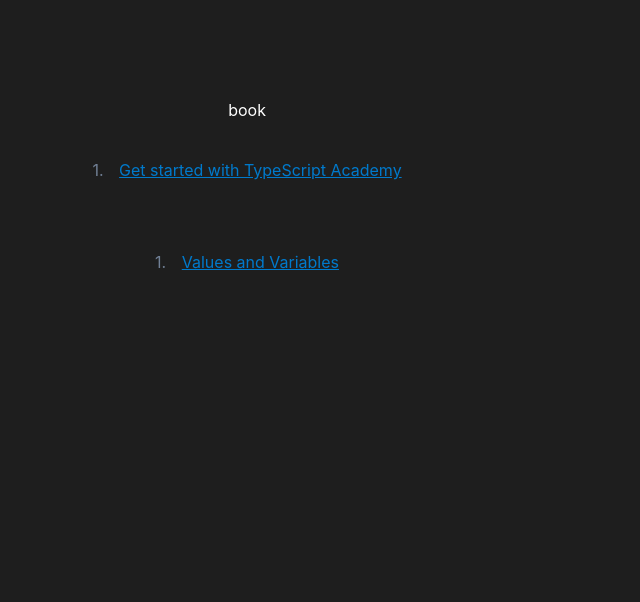
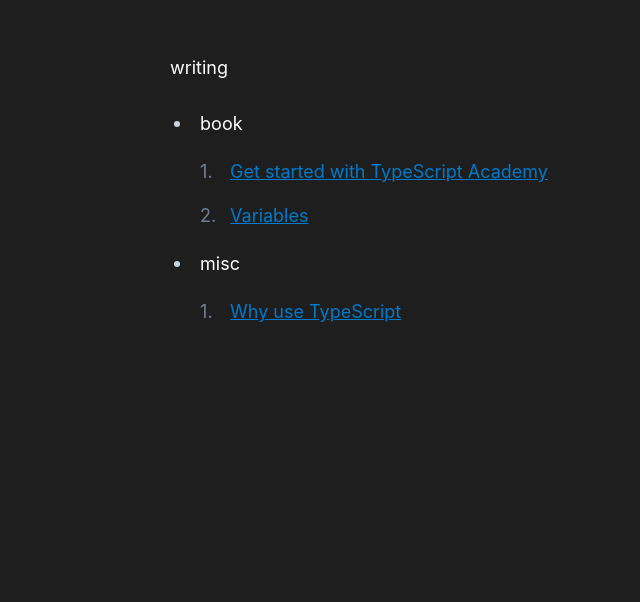
Before and after one commit to grom-brindal/typescript-academy, a Next.js app: page / in a window 1280 px wide. Shown: the part 198-800 px from the top of the page, without its empty margins (281-921 px from the left). Built offline with nearby package versions, Linux system fonts and the light colour scheme; what @tailwindcss/custom-forms would draw is missing.

Commit message:
make index navigable

```diff
--- a/pages/book/Variables.mdx
+++ b/pages/book/Variables.mdx
@@ -95,7 +95,7 @@
 
 <TS>
   <Editor
-    id="20"
+    id="19"
     modelsInfo={[
       {
         filename: "sharedDeclarations.ts",
--- a/pages/index.js
+++ b/pages/index.js
@@ -5,26 +5,27 @@
 
 export default function Home() {
   return (
-    <div className="prose">
     <div className={styles.container}>
+      <div>
+        writing
+        <ul>
+          <li>
             book
             <ol>
-          <Link href="/book/getting-started">
+              <Link href="/book/Getting-Started">
                 <li>
                   <a>Get started with TypeScript Academy</a>
                 </li>
               </Link>
-        </ol>
-        <ol>
-          <Link href="/book/variables">
+              <Link href="/book/Variables">
                 <li>
-              <a>Values and Variables</a>
+                  <a>Variables</a>
                 </li>
               </Link>
             </ol>
-      </div>
-      <div className={styles.container}>
-        Articles
+          </li>
+          <li>
+            misc
             <ol>
               <Link href="/WhyTypeScript">
                 <li>
@@ -32,6 +33,8 @@
                 </li>
               </Link>
             </ol>
+          </li>
+        </ul>
       </div>
     </div>
   );
```
Lines whose indentation alone changed are shown as unchanged.
